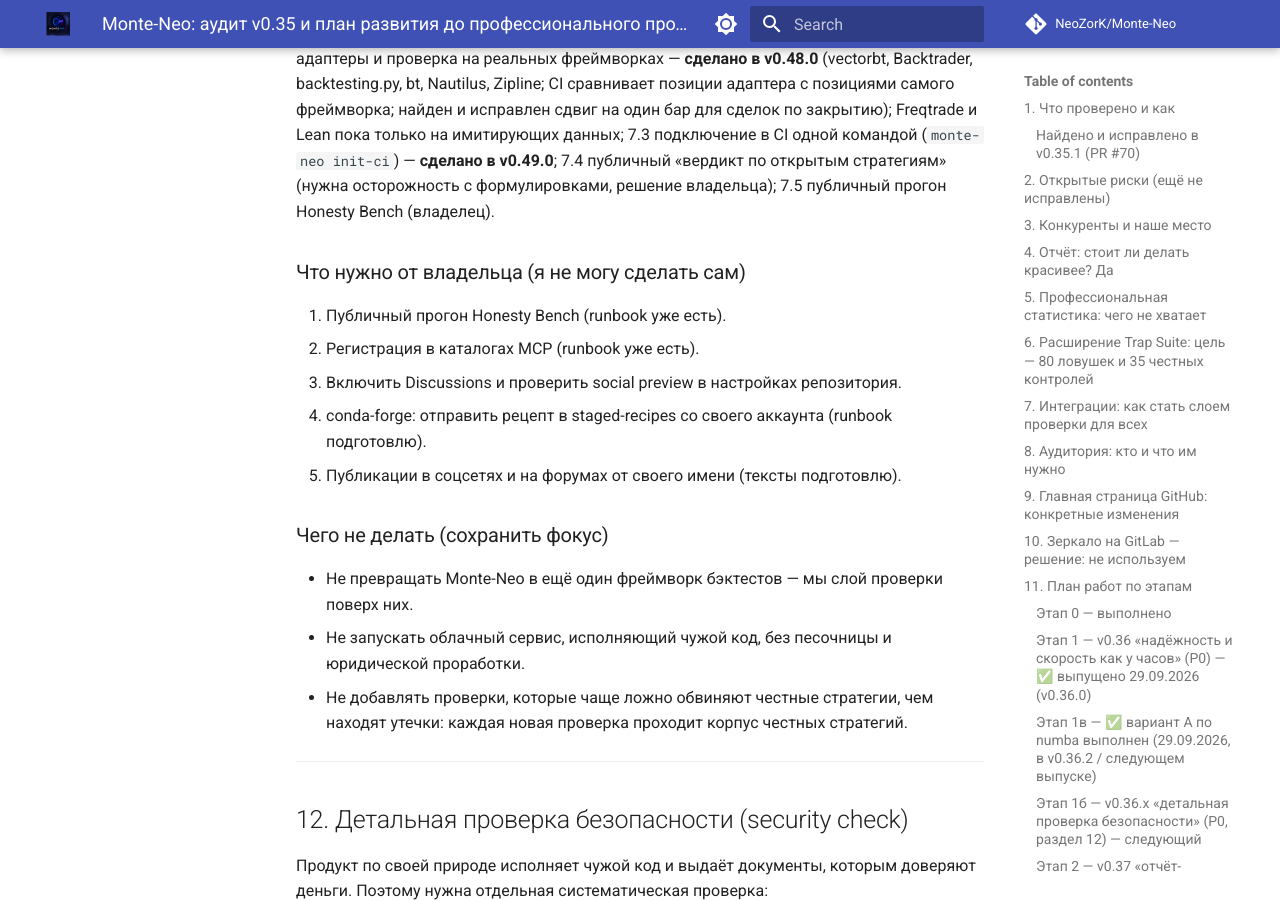
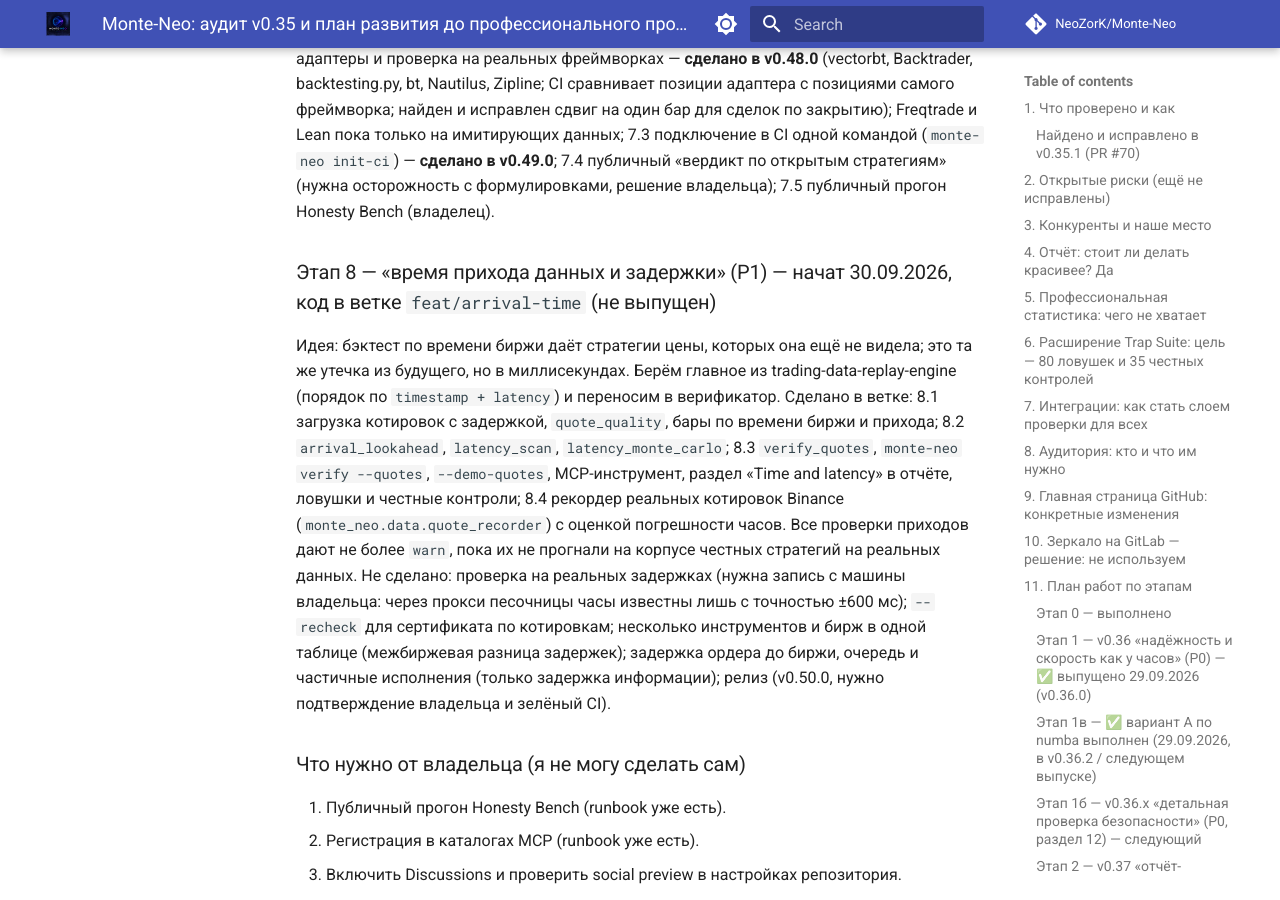
Before and after one commit to NeoZorK/Monte-Neo, an MkDocs documentation site: the page built from docs/project/PRODUCT_PLAN_RU.md, in a window 1280 px wide and 900 px high, scrolled down 12037 px. Built offline with MkDocs 1.6.1 and Material for MkDocs 9.7.7, drawn with Linux system fonts in a browser that asks for light colours; comment, search, counter and statistics services are not loaded.

Commit message:
Product plan: stage 8 (arrival time and latency), what is done and what is not

```diff
--- a/docs/project/PRODUCT_PLAN_RU.md
+++ b/docs/project/PRODUCT_PLAN_RU.md
@@ -256,6 +256,11 @@
 Цель: чтобы продуктом пользовались и он приносил реальную пользу, а не оставался технически безупречным, но неизвестным. Ниша: мы не движок бэктестов, а независимый слой проверки поверх vectorbt, Nautilus, Backtrader и агентов; делаем то, что им тяжело (проверка кода стратегии на утечки, пересчёт чужих сделок независимым движком, подписанный воспроизводимый сертификат).
 Шаги: 7.1 первый запуск без файлов (`verify --demo`) и человеческая сводка под таблицей — **сделано в v0.47.0**; 7.2 адаптеры и проверка на реальных фреймворках — **сделано в v0.48.0** (vectorbt, Backtrader, backtesting.py, bt, Nautilus, Zipline; CI сравнивает позиции адаптера с позициями самого фреймворка; найден и исправлен сдвиг на один бар для сделок по закрытию); Freqtrade и Lean пока только на имитирующих данных; 7.3 подключение в CI одной командой (`monte-neo init-ci`) — **сделано в v0.49.0**; 7.4 публичный «вердикт по открытым стратегиям» (нужна осторожность с формулировками, решение владельца); 7.5 публичный прогон Honesty Bench (владелец).
 
+### Этап 8 — «время прихода данных и задержки» (P1) — начат 30.09.2026, код в ветке `feat/arrival-time` (не выпущен)
+Идея: бэктест по времени биржи даёт стратегии цены, которых она ещё не видела; это та же утечка из будущего, но в миллисекундах. Берём главное из trading-data-replay-engine (порядок по `timestamp + latency`) и переносим в верификатор.
+Сделано в ветке: 8.1 загрузка котировок с задержкой, `quote_quality`, бары по времени биржи и прихода; 8.2 `arrival_lookahead`, `latency_scan`, `latency_monte_carlo`; 8.3 `verify_quotes`, `monte-neo verify --quotes`, `--demo-quotes`, MCP-инструмент, раздел «Time and latency» в отчёте, ловушки и честные контроли; 8.4 рекордер реальных котировок Binance (`monte_neo.data.quote_recorder`) с оценкой погрешности часов. Все проверки приходов дают не более `warn`, пока их не прогнали на корпусе честных стратегий на реальных данных.
+Не сделано: проверка на реальных задержках (нужна запись с машины владельца: через прокси песочницы часы известны лишь с точностью ±600 мс); `--recheck` для сертификата по котировкам; несколько инструментов и бирж в одной таблице (межбиржевая разница задержек); задержка ордера до биржи, очередь и частичные исполнения (только задержка информации); релиз (v0.50.0, нужно подтверждение владельца и зелёный CI).
+
 ### Что нужно от владельца (я не могу сделать сам)
 1. Публичный прогон Honesty Bench (runbook уже есть).
 2. Регистрация в каталогах MCP (runbook уже есть).
```
